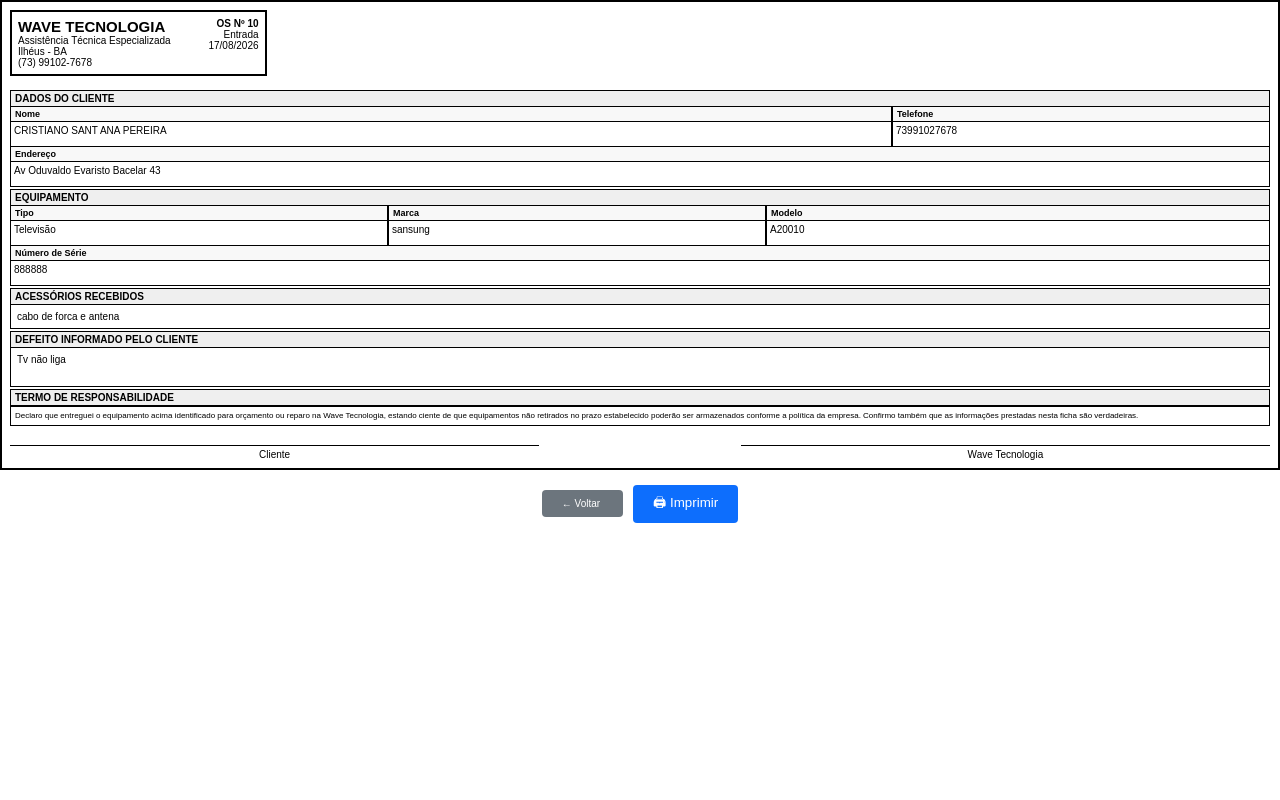
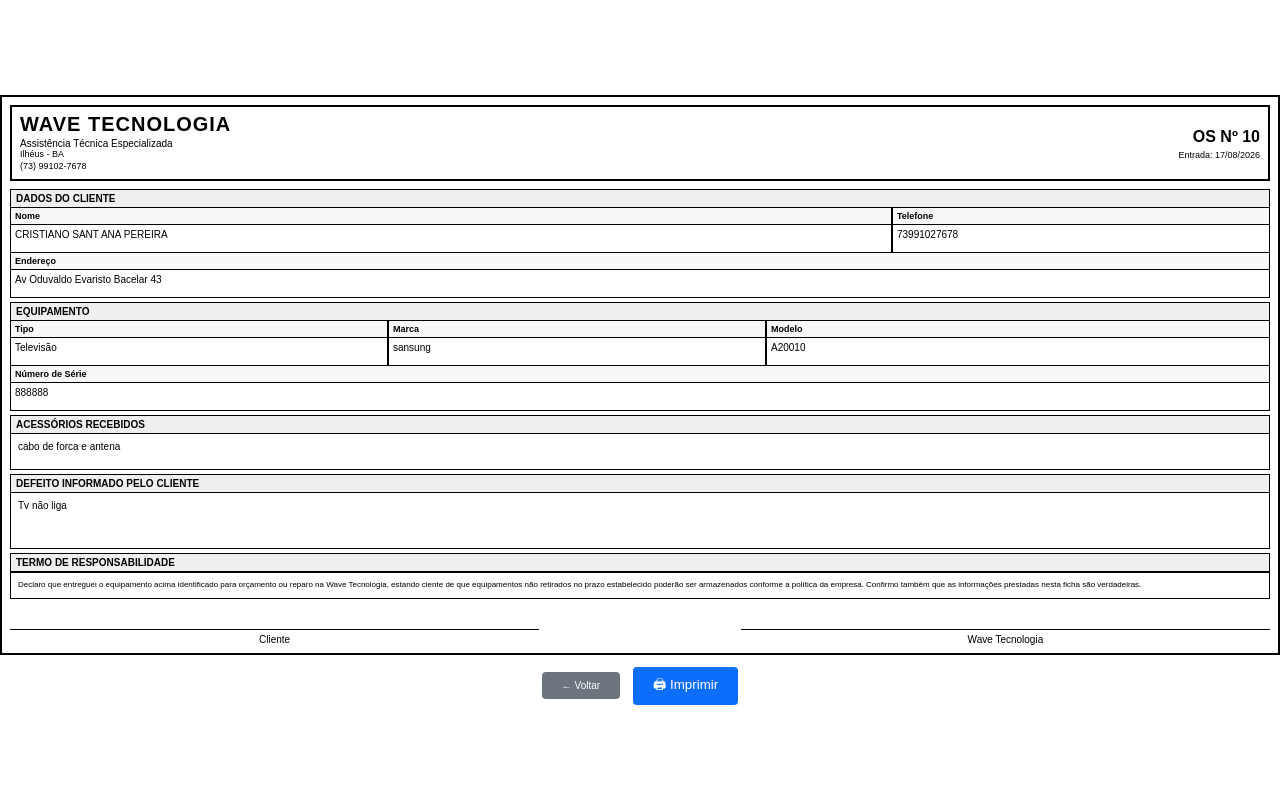
Before and after one commit to wavetecios/Wave_Tec_Django, a Django app: page /ordens/entrada/10/ in a window 1280 px wide. Run offline with Django 5.2, Linux system fonts and the light colour scheme; data comes from the database, SQL or seed files in the repository.

Commit message:
Ajusta centralizacao da ficha de entrada A5

```diff
--- a/ordens/templates/ordens/imprimir_entrada_a5.html
+++ b/ordens/templates/ordens/imprimir_entrada_a5.html
@@ -10,8 +10,8 @@
 <style>
 
 @page{
-    size:A5;
-    margin:5mm;
+    size: A5;
+    margin: 5mm;
 }
 
 *{
@@ -21,240 +21,198 @@
 }
 
 body{
-
     font-family:Arial, Helvetica, sans-serif;
     font-size:10px;
     color:#000;
 
+    min-height:100vh;
+
+    display:flex;
+    flex-direction:column;
+    justify-content:center;
 }
 
 .folha{
-
     width:100%;
-    height:100%;
-
+    /*height:100%;*/
 }
 
 .borda{
-
     border:2px solid #000;
     padding:8px;
-
 }
 
-/*======================
+
+/* ======================
    CABEÇALHO
-=======================*/
+====================== */
 
-.topo{
+.cabecalho{
+    border:2px solid #000;
+    padding:6px 8px;
+    margin-bottom:8px;
+}
 
-    display:flex;
-    justify-content:space-between;
-    align-items:flex-start;
-    margin-bottom:8px;
+.cabecalho table{
+    width:100%;
+    border-collapse:collapse;
+}
 
+.cabecalho-esquerda{
+    width:68%;
+    vertical-align:middle;
+}
+
+.cabecalho-direita{
+    width:32%;
+    text-align:right;
+    vertical-align:middle;
 }
 
 .empresa{
-
-    width:70%;
-
+    font-size:20px;
+    font-weight:bold;
+    letter-spacing:1px;
+    line-height:1.1;
 }
 
-.empresa h1{
-
-    font-size:22px;
-    letter-spacing:1px;
-    margin-bottom:2px;
-
+.subtitulo{
+    font-size:10px;
+    margin-top:3px;
 }
 
-.empresa h2{
-
-    font-size:12px;
-    font-weight:normal;
-    margin-bottom:2px;
-
+.info{
+    font-size:9px;
+    line-height:1.3;
 }
 
-.empresa p{
-
-    font-size:10px;
+.numero-os{
+    font-size:16px;
+    font-weight:bold;
     line-height:1.2;
-
 }
 
-.os{
-
-    width:27%;
-    border:2px solid #000;
-    text-align:center;
-
+.data-os{
+    font-size:9px;
+    margin-top:4px;
 }
 
-.os .titulo{
 
-    background:#efefef;
-    border-bottom:2px solid #000;
-    padding:4px;
-    font-weight:bold;
-    font-size:12px;
-
-}
-
-.os .numero{
-
-    font-size:20px;
-    font-weight:bold;
-    padding:12px 0;
-
-}
-
-.os .data{
-
-    border-top:2px solid #000;
-    padding:5px;
-    font-size:10px;
-
-}
-
-/*======================
+/* ======================
    CAMPOS
-=======================*/
+====================== */
 
 .titulo{
-
     background:#efefef;
     border:1px solid #000;
-    padding:2px 4px;
+    padding:3px 5px;
     font-weight:bold;
-    margin-top:2px;
-
+    margin-top:4px;
 }
 
 .linha{
-
     display:flex;
     width:100%;
-
 }
 
 .col{
-
     flex:1;
-
 }
 
 .col-30{
-
     width:30%;
-
 }
 
 .col-40{
-
     width:40%;
-
 }
 
 .col-60{
-
     width:60%;
-
 }
 
 .col-70{
-
     width:70%;
-
 }
 
 .campo{
-
     border-left:1px solid #000;
     border-right:1px solid #000;
     border-bottom:1px solid #000;
-
 }
 
 .label{
-
     background:#f8f8f8;
     border-bottom:1px solid #000;
     font-size:9px;
-    padding:2px 4px;
+    padding:3px 4px;
     font-weight:bold;
-
 }
 
 .valor{
-
-    padding:3px;
-    min-height:24px;
-
+    padding:4px;
+    min-height:27px;
 }
 
+
+/* ======================
+   ÁREAS DE TEXTO
+====================== */
+
 .caixa-grande{
-
-    min-height:38px;
-    padding:6px;
-
+    min-height:55px;
+    padding:7px;
 }
 
 .caixa-media{
-
-    min-height:18px;
-    padding:6px;
-
+    min-height:35px;
+    padding:7px;
 }
 
-/*======================
+
+/* ======================
    TERMO
-=======================*/
+====================== */
 
 .termo{
-
     border:1px solid #000;
-    padding:4px;
+    padding:7px;
     font-size:8px;
-    line-height:1.2;
+    line-height:1.35;
     text-align:justify;
-
 }
 
-/*======================
+
+/* ======================
    ASSINATURAS
-=======================*/
+====================== */
 
 .assinaturas{
-
-    margin-top:5px;
+    margin-top:10px;
     display:flex;
     justify-content:space-between;
-
 }
 
 .ass{
-
     width:42%;
     text-align:center;
-
 }
 
 .linha-ass{
+    border-top:1px solid #000;
+    margin-top:20px;
+    padding-top:4px;
+}
 
-    border-top:1px solid #000;
-    margin-top:14px;
-    padding-top:3px;
 
-}
+/* ======================
+   IMPRESSÃO
+====================== */
 
 @media print{
 
     .no-print{
-
         display:none;
-
     }
 
 }
@@ -263,23 +221,29 @@ body{
 
 </head>
 
+
 <body>
 
 <div class="folha">
 
 <div class="borda">
 
-<div class="topo">
 
-<div style="border:2px solid #000;padding:6px;margin-bottom:6px;">
+<!-- ======================
+     CABEÇALHO
+====================== -->
 
-    <table style="width:100%;border-collapse:collapse;">
+<div class="cabecalho">
+
+    <table>
 
         <tr>
 
-            <td style="width:70%;vertical-align:top;">
+            <td class="cabecalho-esquerda">
 
-                <h2>WAVE TECNOLOGIA</h2>
+                <div class="empresa">
+                    WAVE TECNOLOGIA
+                </div>
 
                 <div class="subtitulo">
                     Assistência Técnica Especializada
@@ -295,22 +259,16 @@ body{
 
             </td>
 
-            <td style="width:30%;text-align:right;vertical-align:top;">
 
-                <div style="text-align:right;">
+            <td class="cabecalho-direita">
 
-                    <strong>
+                <div class="numero-os">
+                    OS Nº {{ ordem.id }}
+                </div>
 
-                        OS Nº {{ ordem.id }}
-
-                    </strong>
-
-                    <br>
-
-                    Entrada
-
+                <div class="data-os">
+                    Entrada:
                     {{ ordem.data_abertura|date:"d/m/Y" }}
-
                 </div>
 
             </td>
@@ -321,13 +279,15 @@ body{
 
 </div>
 
+
+<!-- ======================
+     CLIENTE
+====================== -->
+
+<div class="titulo">
+    DADOS DO CLIENTE
 </div>
 
-<div class="titulo">
-
-DADOS DO CLIENTE
-
-</div>
 
 <div class="linha">
 
@@ -336,35 +296,28 @@ DADOS DO CLIENTE
         <div class="campo">
 
             <div class="label">
-
                 Nome
-
             </div>
 
             <div class="valor">
-
                 {{ cliente.nome }}
-
             </div>
 
         </div>
 
     </div>
 
+
     <div class="col-30">
 
         <div class="campo">
 
             <div class="label">
-
                 Telefone
-
             </div>
 
             <div class="valor">
-
                 {{ cliente.telefone }}
-
             </div>
 
         </div>
@@ -373,27 +326,28 @@ Telefone
 
 </div>
 
+
 <div class="campo">
 
     <div class="label">
-
         Endereço
-
     </div>
 
     <div class="valor">
-
         {{ cliente.endereco }}
-
     </div>
 
 </div>
 
+
+<!-- ======================
+     EQUIPAMENTO
+====================== -->
+
 <div class="titulo">
+    EQUIPAMENTO
+</div>
 
-EQUIPAMENTO
-
-</div>
 
 <div class="linha">
 
@@ -402,55 +356,45 @@ EQUIPAMENTO
         <div class="campo">
 
             <div class="label">
-
                 Tipo
-
             </div>
 
             <div class="valor">
-
                 {{ equipamento.get_tipo_display }}
-
             </div>
 
         </div>
 
     </div>
 
+
     <div class="col-30">
 
         <div class="campo">
 
             <div class="label">
-
                 Marca
-
             </div>
 
             <div class="valor">
-
                 {{ equipamento.marca }}
-
             </div>
 
         </div>
 
     </div>
 
+
     <div class="col-40">
 
         <div class="campo">
 
             <div class="label">
-
                 Modelo
-
             </div>
 
             <div class="valor">
-
                 {{ equipamento.modelo }}
-
             </div>
 
         </div>
@@ -459,59 +403,64 @@ EQUIPAMENTO
 
 </div>
 
+
 <div class="campo">
 
     <div class="label">
-
         Número de Série
-
     </div>
 
     <div class="valor">
-
         {{ equipamento.numero_serie }}
-
     </div>
 
 </div>
 
+
+<!-- ======================
+     ACESSÓRIOS
+====================== -->
+
 <div class="titulo">
+    ACESSÓRIOS RECEBIDOS
+</div>
 
-    ACESSÓRIOS RECEBIDOS
-
-</div>
 
 <div class="campo">
 
     <div class="caixa-media">
-
         {{ ordem.acessorios }}
-
     </div>
 
 </div>
 
+
+<!-- ======================
+     DEFEITO
+====================== -->
+
 <div class="titulo">
+    DEFEITO INFORMADO PELO CLIENTE
+</div>
 
-    DEFEITO INFORMADO PELO CLIENTE
-
-</div>
 
 <div class="campo">
 
     <div class="caixa-grande">
-
         {{ ordem.defeito }}
-
     </div>
 
 </div>
 
+
+<!-- ======================
+     TERMO
+====================== -->
+
 <div class="titulo">
+    TERMO DE RESPONSABILIDADE
+</div>
 
-    TERMO DE RESPONSABILIDADE
-
-</div>
 
 <div class="termo">
 
@@ -519,57 +468,76 @@ Declaro que entreguei o equipamento acima identificado para orçamento ou reparo
 
 </div>
 
+
+<!-- ======================
+     ASSINATURAS
+====================== -->
+
 <div class="assinaturas">
 
     <div class="ass">
 
         <div class="linha-ass">
-
             Cliente
-
         </div>
 
     </div>
 
+
     <div class="ass">
 
         <div class="linha-ass">
-
             Wave Tecnologia
-
         </div>
 
     </div>
 
 </div>
 
+
 </div>
 
 </div>
 
-<div style="text-align:center; margin-top:15px;" class="no-print">
 
-    <a href="{% url 'detalhe_ordem' ordem.id %}"
+<!-- ======================
+     BOTÕES
+====================== -->
+
+<div
+    style="text-align:center; margin-top:12px;"
+    class="no-print"
+>
+
+    <a
+        href="{% url 'detalhe_ordem' ordem.id %}"
         style="
+            display:inline-block;
             padding:8px 20px;
             background:#6c757d;
             color:white;
             text-decoration:none;
             border-radius:4px;
-            margin-right:10px;">
+            margin-right:10px;
+        "
+    >
 
         ← Voltar
 
     </a>
 
-    <button onclick="window.print()"
+
+    <button
+        onclick="window.print()"
         style="
             padding:8px 20px;
             background:#0d6efd;
             color:white;
             border:none;
             border-radius:4px;
-                cursor:pointer;">
+            cursor:pointer;
+        "
+    >
 
         🖨 Imprimir
 
@@ -577,6 +545,7 @@ Declaro que entreguei o equipamento acima identificado para orçamento ou reparo
 
 </div>
 
+
 </body>
 
 </html>
```
Lines whose indentation alone changed are shown as unchanged.
